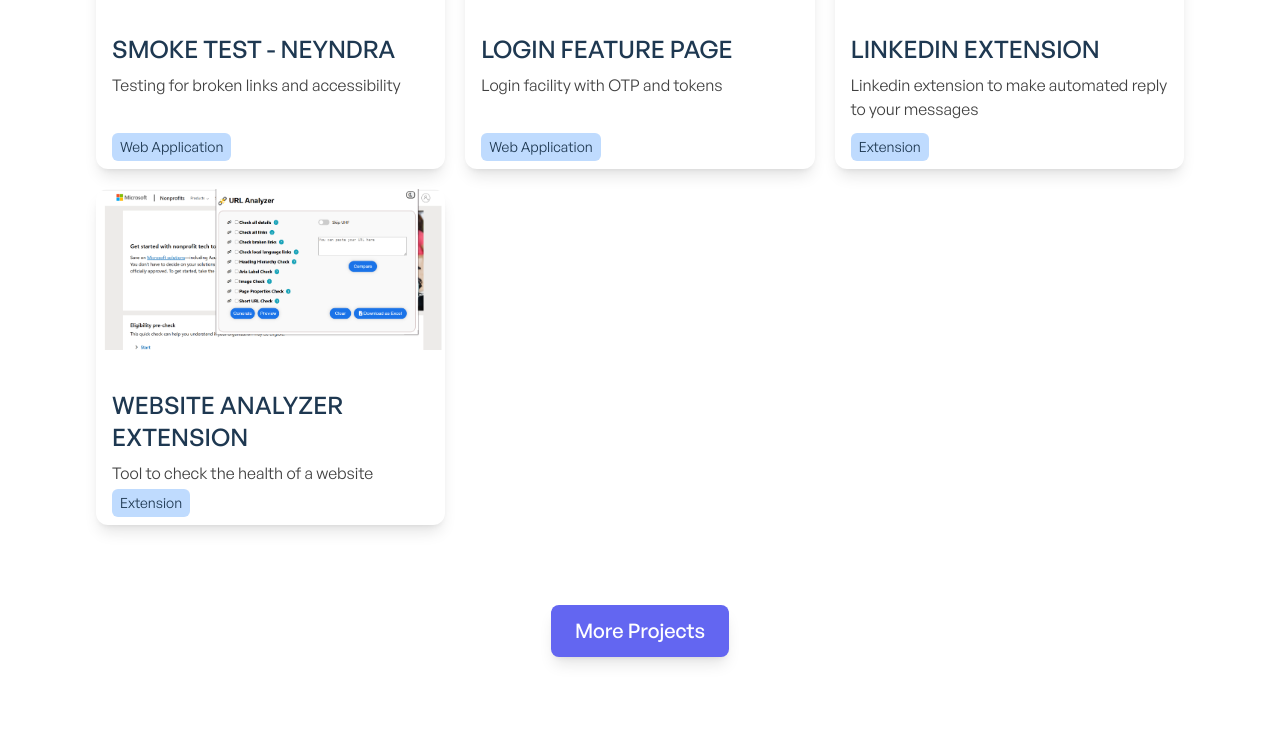
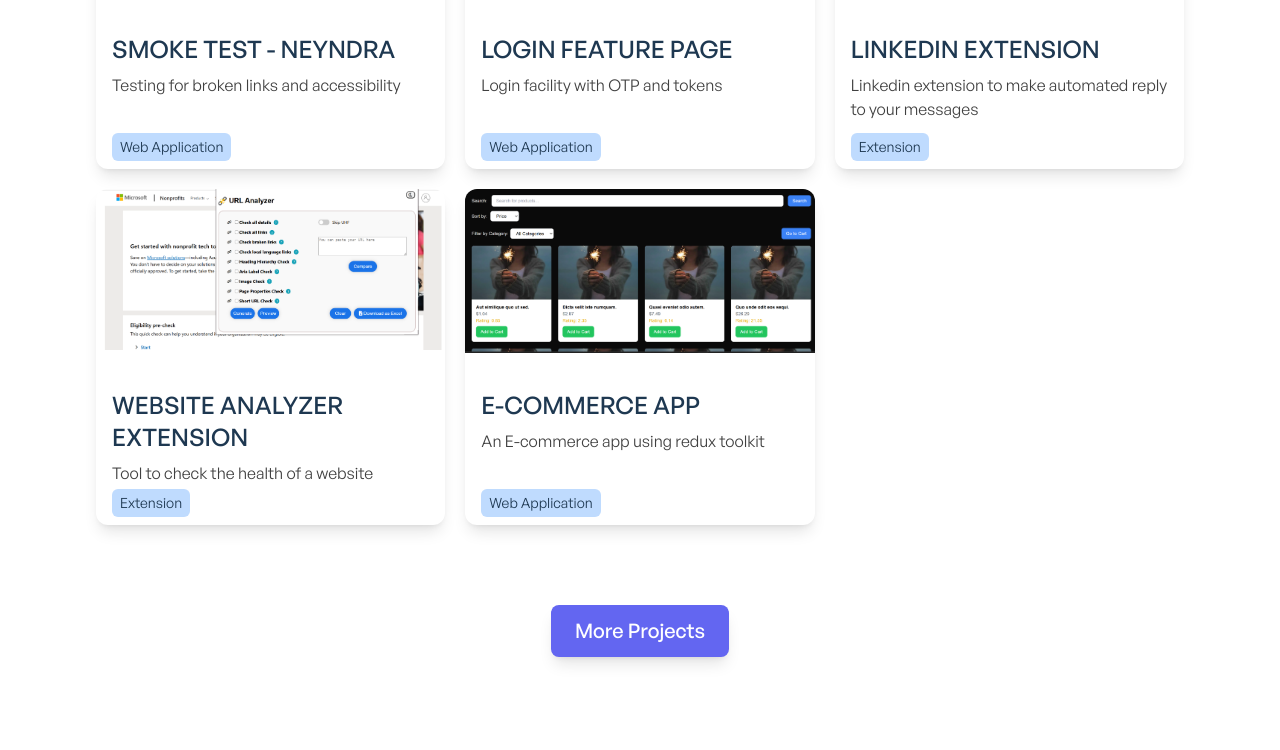
Before and after one commit to fabiii-20/portfolio-nextJs, a Next.js app: page / in a window 1280 px wide. Shown: the part 1930-2680 px from the top of the page. Built offline with nearby package versions, Linux system fonts and the light colour scheme.

Commit message:
new project

```diff
--- a/components/shared/AppBanner.jsx
+++ b/components/shared/AppBanner.jsx
@@ -36,7 +36,7 @@ function AppBanner() {
 					}}
 					className="font-general-medium mt-4 text-lg md:text-xl lg:text-2xl xl:text-3xl text-center sm:text-left leading-normal text-gray-500 dark:text-gray-200"
 				>
-					A Frontend Developer & UI/UX Designer
+					A Fullstck Developer & UI/UX Designer
 				</motion.p>
 				<motion.div
 					initial={{ opacity: 0 }}
--- a/data/projectsData.js
+++ b/data/projectsData.js
@@ -307,4 +307,107 @@ export const projectsData = [
     img: "/images/linkchecker.png",
     url: "https://github.com/fabiii-20/LinkChecker.git",
   },
+  {
+    id: 14,
+    title: "E-commerce App",
+    url: "https://e-commerce-fabi.netlify.app/",
+    subtitle: "An E-commerce app using redux toolkit",
+    category: "Web Application",
+    img: "/images/e-comm.png",
+    ProjectHeader: {
+      title: "E-commerce App",
+      publishDate: "Feb , 2025",
+      tags: "Fullstack",
+    },
+    ProjectImages: [
+      {
+        id: uuidv4(),
+        title: "image",
+        img: "/images/ui-project1.png",
+      },
+      {
+        id: uuidv4(),
+        title: "image",
+        img: "/images/web-project1.png",
+      },
+      {
+        id: uuidv4(),
+        title: "image",
+        img: "/images/web-project1-1.png",
+      },
+    ],
+    ProjectInfo: {
+      ClientHeading: "Client",
+      CompanyInfo: [
+        {
+          id: uuidv4(),
+          title: "Klashra Tours and Travels",
+        },
+        {
+          id: uuidv4(),
+          title: "UI Designer & Frontend Developer",
+        },
+      ],
+      ObjectivesHeading: "Objective",
+      ObjectivesDetails:
+        "To create an engaging and user-friendly online platform tailored for travelers worldwide, with a specific focus on the captivating destinations nestled within Dubai.",
+      Technologies: [
+        {
+          title: "Tools & Technologies",
+          techs: [
+            "HTML",
+            "CSS",
+            "JavaScript",
+            "React js",
+            "TailwindCSS",
+            "Figma",
+          ],
+        },
+      ],
+      DeployedUrlHeading: "Deployed site",
+      DeployedUrlInfo: [
+        {
+          id: uuidv4(),
+          title: "Deployed site",
+          url: "https://klashra-test-domain-1.netlify.app/",
+        },
+      ],
+      FigmaUrlHeading: "UI Design",
+      FigmaUrlInfo: [
+        {
+          id: uuidv4(),
+          title: "UI Design",
+          url: "https://www.figma.com/file/uAZSZjAf5JOFK8ucaT8bzu/klashra?type=design&node-id=58%3A2&mode=design&t=dDP9OG4rB0FaVD3F-1",
+        },
+      ],
+      ProjectDetailsHeading: "Challenge",
+      ProjectDetails: [
+        {
+          id: uuidv4(),
+          details:
+            "As a Frontend Developer and UI/UX Designer at Klashra, my mission was to create an engaging and user-friendly online platform tailored for travelers worldwide, with a specific focus on the captivating destinations nestled within Dubai.",
+        },
+        {
+          id: uuidv4(),
+          details:
+            'Utilized Figma to create wireframes, mockups, and interactive prototypes to visually communicate design concepts effectively. Leveraged the "smart animate" feature in Figma to craft dynamic and engaging prototypes.',
+        },
+        {
+          id: uuidv4(),
+          details:
+            "Applied user-centered design principles to ensure the platform`s interfaces were intuitive and visually appealing. Focused on creating a seamless user experience to enhance engagement.",
+        },
+        {
+          id: uuidv4(),
+          details:
+            "Leveraged a tech stack that included React.js, HTML, Bootstrap CSS, and JavaScript to implement responsive and interactive user interfaces. Ensured that the platform worked seamlessly across various devices and screen sizes.",
+        },
+        {
+          id: uuidv4(),
+          details:
+            "Utilized React hooks to manage state and functional components effectively, streamlining the development process. Implemented custom card components to showcase travel information and destinations and Integrated the Stripe payment gateway to facilitate secure and efficient payment processing within the platform. Ensured a smooth payment experience for users. Deployed the react app netlify",
+        },
+      ],
+    },
+  },
 ];
```
Also changed, not shown: public/images/e-comm.png (added).
